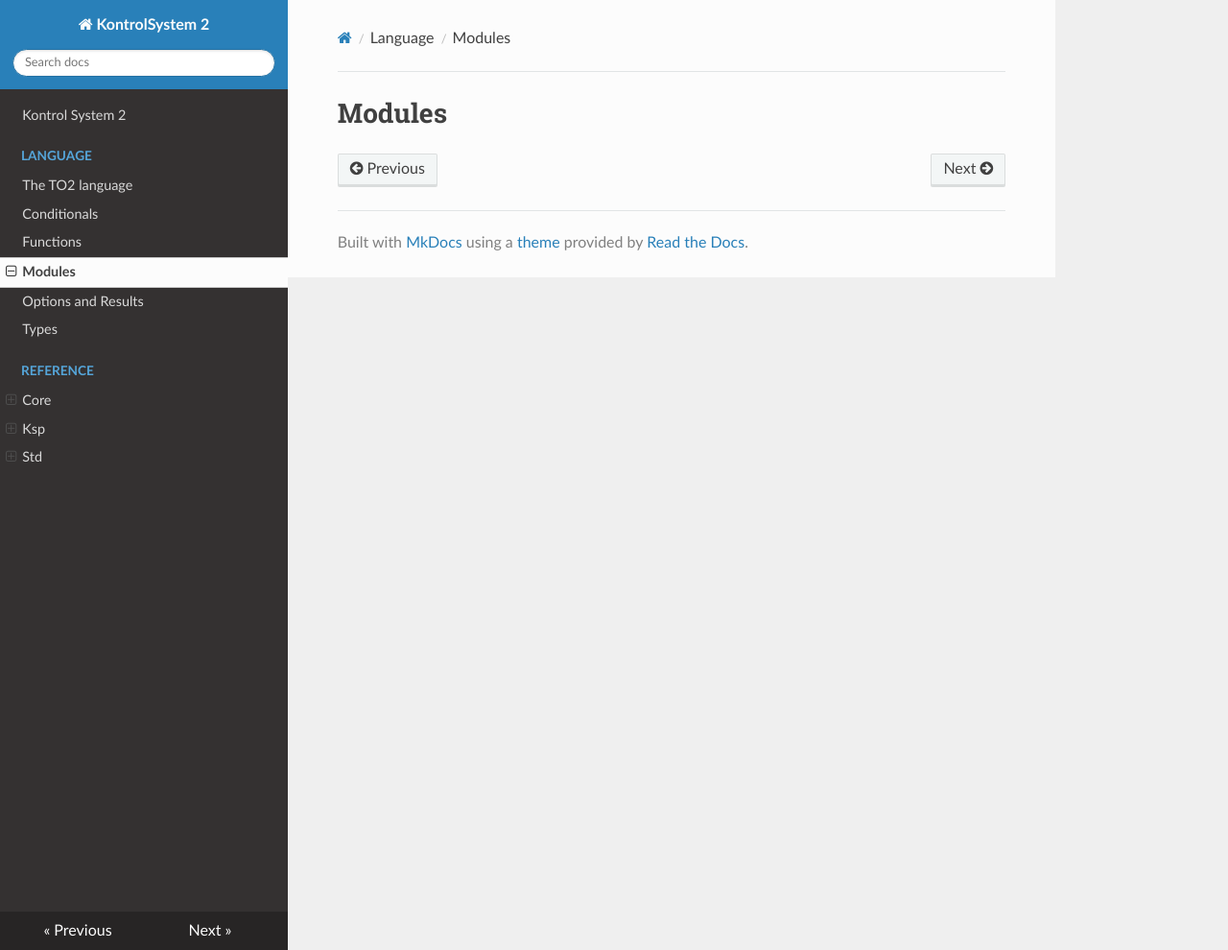
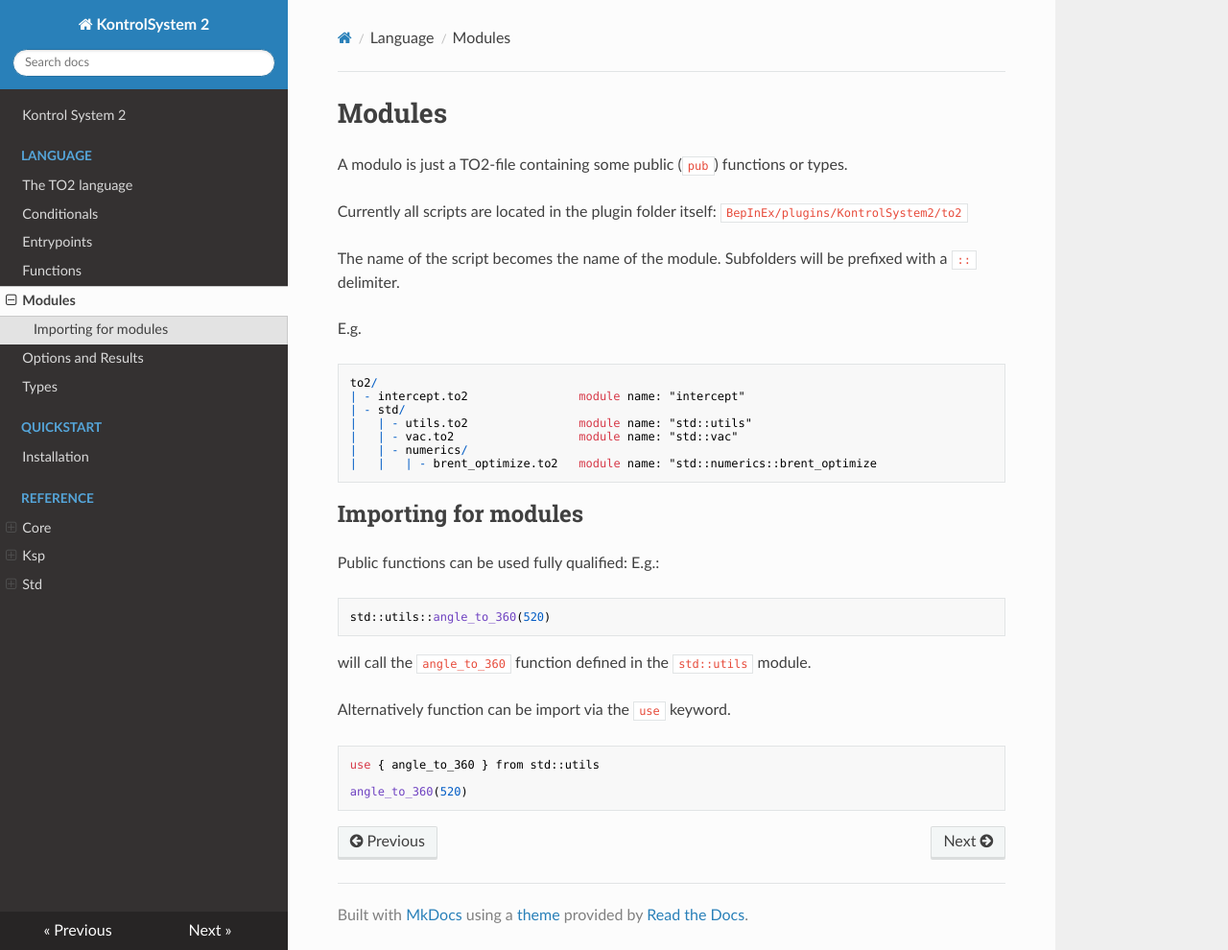
Before and after one commit to untoldwind/KontrolSystem2, an MkDocs documentation site: the page built from docs/language/modules.md, in a window 1280 px wide and 990 px high. Shown: the whole window at 96% size. Built offline with MkDocs 1.6.1, drawn with Linux system fonts in a browser that asks for light colours; nearby versions of some CDN libraries.

Commit message:
Document modules and entrypoints

````diff
--- a/docs/language/modules.md
+++ b/docs/language/modules.md
@@ -1 +1,35 @@
 # Modules
+
+A modulo is just a TO2-file containing some public (`pub`) functions or types.
+
+Currently all scripts are located in the plugin folder itself:
+`BepInEx/plugins/KontrolSystem2/to2`
+
+The name of the script becomes the name of the module. Subfolders will be prefixed with a `::` delimiter.
+
+E.g.
+```
+to2/
+| - intercept.to2                module name: "intercept"
+| - std/
+|   | - utils.to2                module name: "std::utils"
+|   | - vac.to2                  module name: "std::vac"
+|   | - numerics/
+|   |   | - brent_optimize.to2   module name: "std::numerics::brent_optimize
+```
+
+## Importing for modules
+
+Public functions can be used fully qualified:
+E.g.:
+```rust
+std::utils::angle_to_360(520)
+```
+will call the `angle_to_360` function defined in the `std::utils` module.
+
+Alternatively function can be import via the `use` keyword.
+```rust
+use { angle_to_360 } from std::utils
+
+angle_to_360(520)
+```
````
Also changed, not shown: docs/language/entrypoint.md (added, +66 -0 lines), docs/language/types.md (+13 -0 lines), docs/quickstart/installation.md (added, +34 -0 lines).
